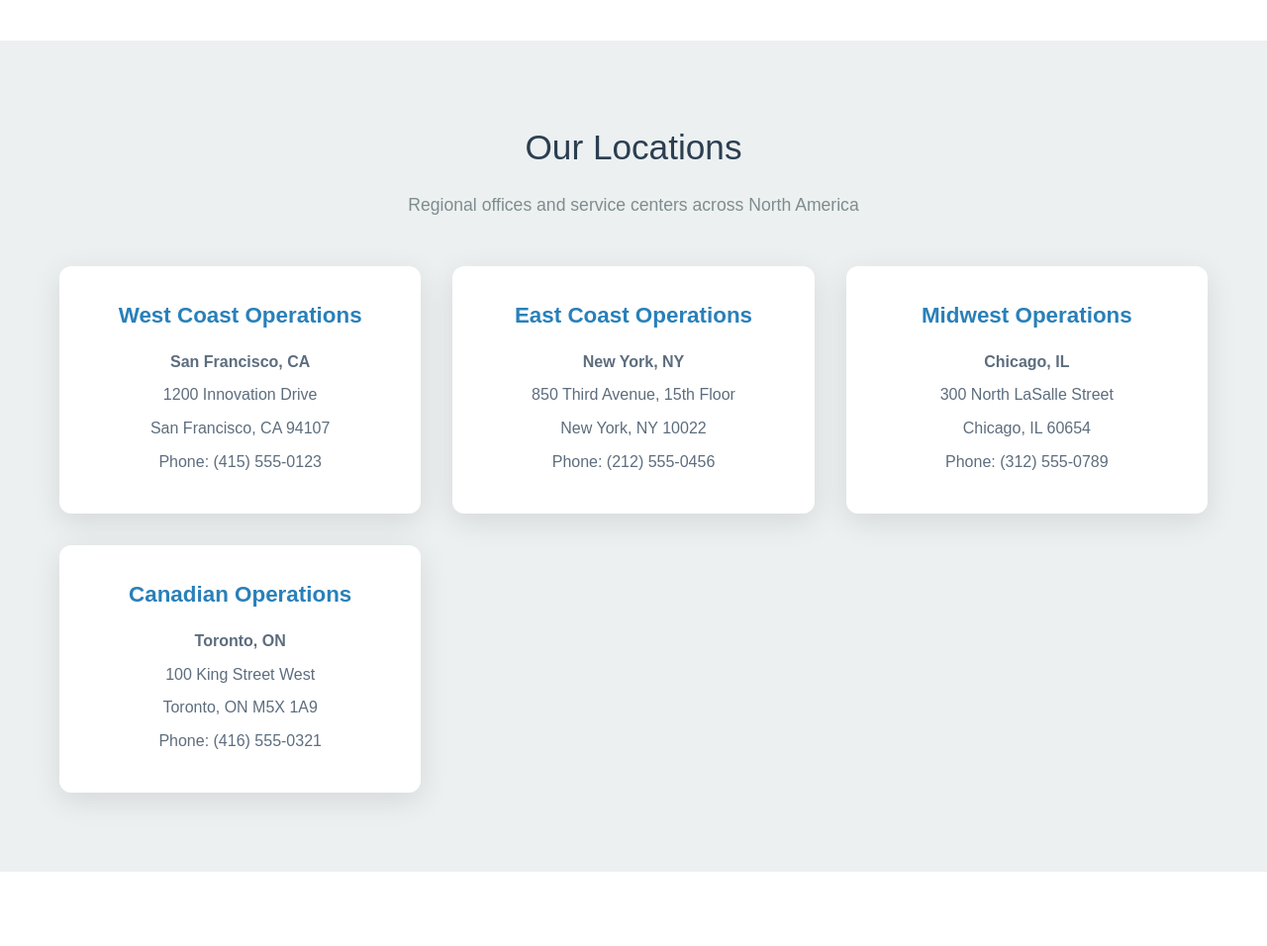
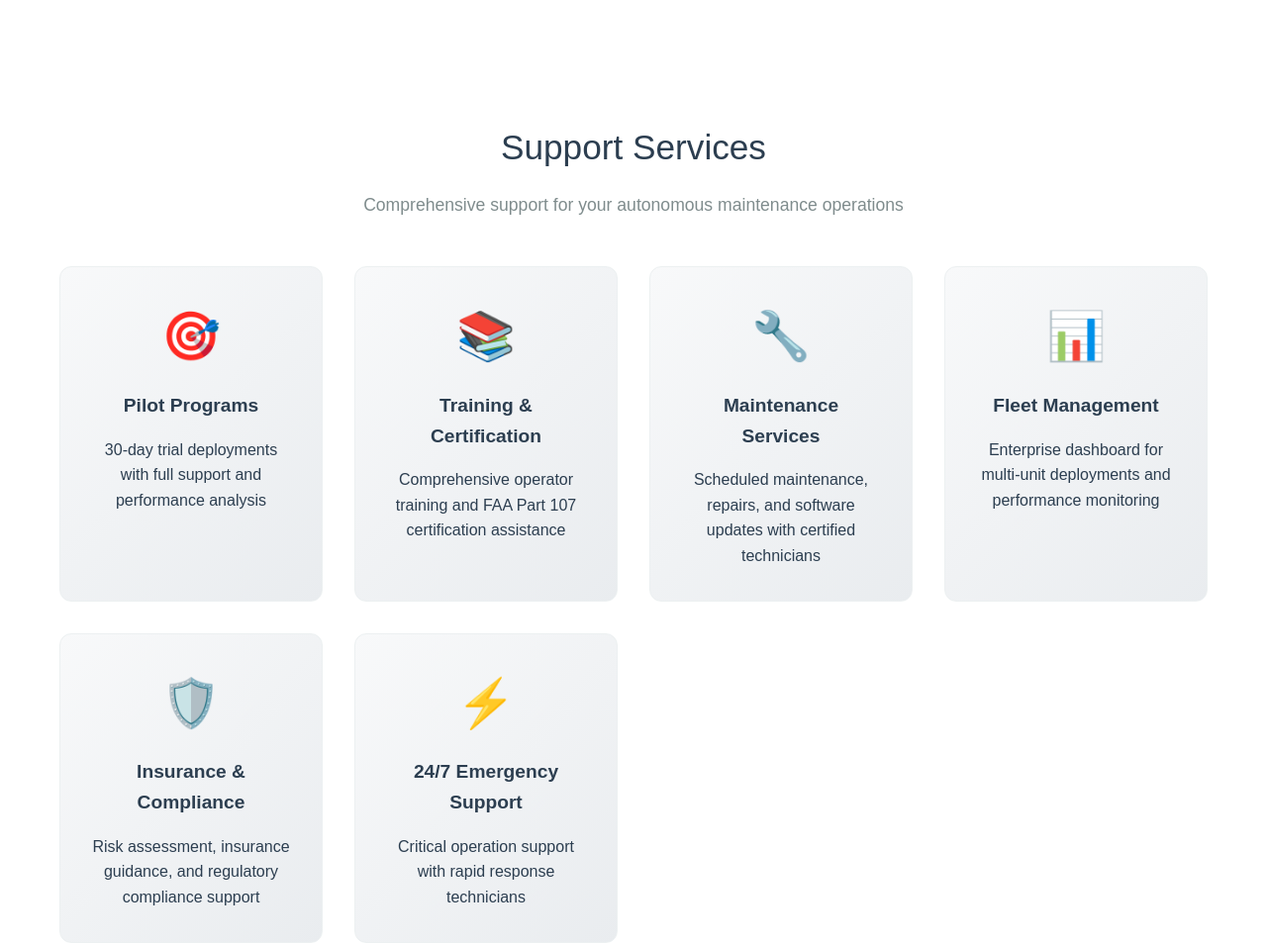
Before and after one commit to marcoroscioli/not-real-drone-selling-website-contact-page, a plain HTML site: page index.html in a window 1280 px wide. Shown: the part 1580-2536 px from the top of the page at 99% size. Drawn offline with Linux system fonts and the light colour scheme.

Commit message:
Update index.html

```diff
--- a/index.html
+++ b/index.html
@@ -405,9 +405,9 @@
 <body>
     <header>
         <nav class="container">
-            <a href="#" class="logo">AeroDyne Systems</a>
+            <a href="https://marcoroscioli.github.io/not-real-drone-selling-website/" class="logo">AeroDyne Systems</a>
             <ul class="nav-links">
-                <li><a href="#home">Home</a></li>
+                <li><a href="https://marcoroscioli.github.io/not-real-drone-selling-website/">Home</a></li>
                 <li><a href="#products">Solutions</a></li>
                 <li><a href="#configurator">Configure</a></li>
                 <li><a href="#contact">Contact</a></li>
@@ -545,46 +545,7 @@
         </div>
     </section>
 
-    <section class="office-locations">
-        <div class="container">
-            <h2 class="section-title">Our Locations</h2>
-            <p class="section-subtitle">Regional offices and service centers across North America</p>
 
-            <div class="offices-grid">
-                <div class="office-card">
-                    <h3>West Coast Operations</h3>
-                    <p><strong>San Francisco, CA</strong></p>
-                    <p>1200 Innovation Drive</p>
-                    <p>San Francisco, CA 94107</p>
-                    <p>Phone: (415) 555-0123</p>
-                </div>
-
-                <div class="office-card">
-                    <h3>East Coast Operations</h3>
-                    <p><strong>New York, NY</strong></p>
-                    <p>850 Third Avenue, 15th Floor</p>
-                    <p>New York, NY 10022</p>
-                    <p>Phone: (212) 555-0456</p>
-                </div>
-
-                <div class="office-card">
-                    <h3>Midwest Operations</h3>
-                    <p><strong>Chicago, IL</strong></p>
-                    <p>300 North LaSalle Street</p>
-                    <p>Chicago, IL 60654</p>
-                    <p>Phone: (312) 555-0789</p>
-                </div>
-
-                <div class="office-card">
-                    <h3>Canadian Operations</h3>
-                    <p><strong>Toronto, ON</strong></p>
-                    <p>100 King Street West</p>
-                    <p>Toronto, ON M5X 1A9</p>
-                    <p>Phone: (416) 555-0321</p>
-                </div>
-            </div>
-        </div>
-    </section>
 
     <section class="support-section">
         <div class="container">
```
